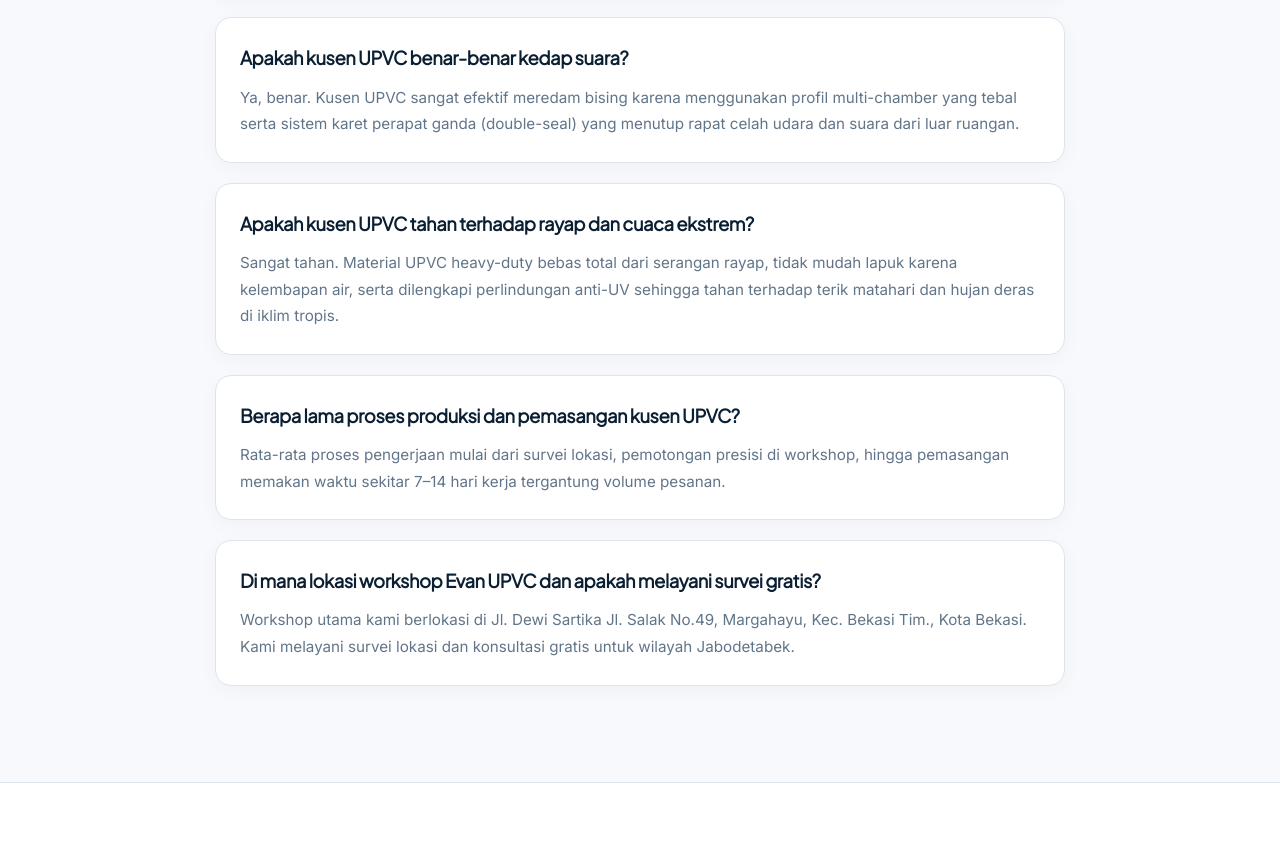
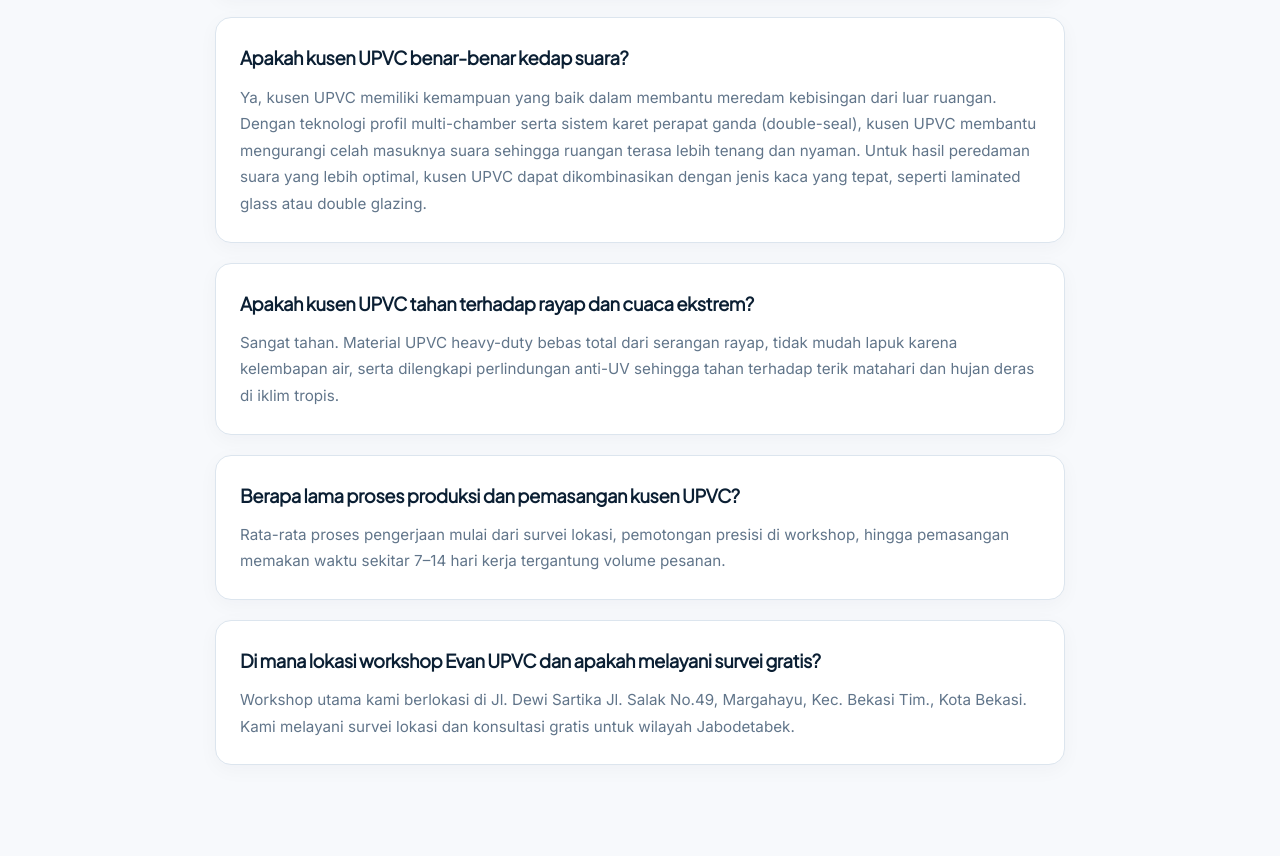
Before and after one commit to evanbennysiswanto-hub/kusen-upvc-evan, a plain HTML site: page index.html in a window 1280 px wide. Shown: the part 7874-8730 px from the top of the page. Drawn offline with Linux system fonts and the light colour scheme.

Commit message:
update terbaru

```diff
--- a/index.html
+++ b/index.html
@@ -2095,7 +2095,9 @@ img{max-width:100%}
 </div>
 <div class="faq-item">
 <h3>Apakah kusen UPVC benar-benar kedap suara?</h3>
-<p>Ya, benar. Kusen UPVC sangat efektif meredam bising karena menggunakan profil multi-chamber yang tebal serta sistem karet perapat ganda (double-seal) yang menutup rapat celah udara dan suara dari luar ruangan.</p>
+<p>Ya, kusen UPVC memiliki kemampuan yang baik dalam membantu meredam kebisingan dari luar ruangan. Dengan teknologi profil multi-chamber serta sistem karet perapat ganda (double-seal), kusen UPVC membantu mengurangi celah masuknya suara sehingga ruangan terasa lebih tenang dan nyaman.
+
+Untuk hasil peredaman suara yang lebih optimal, kusen UPVC dapat dikombinasikan dengan jenis kaca yang tepat, seperti laminated glass atau double glazing.</p>
 </div>
 <div class="faq-item">
 <h3>Apakah kusen UPVC tahan terhadap rayap dan cuaca ekstrem?</h3>
```
